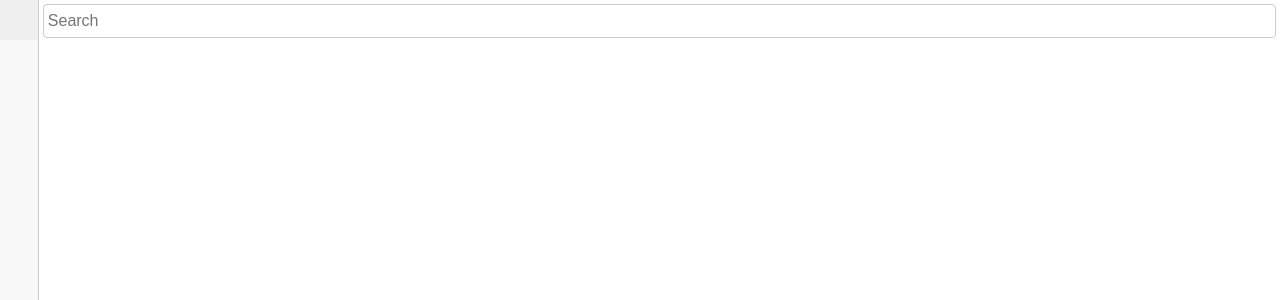
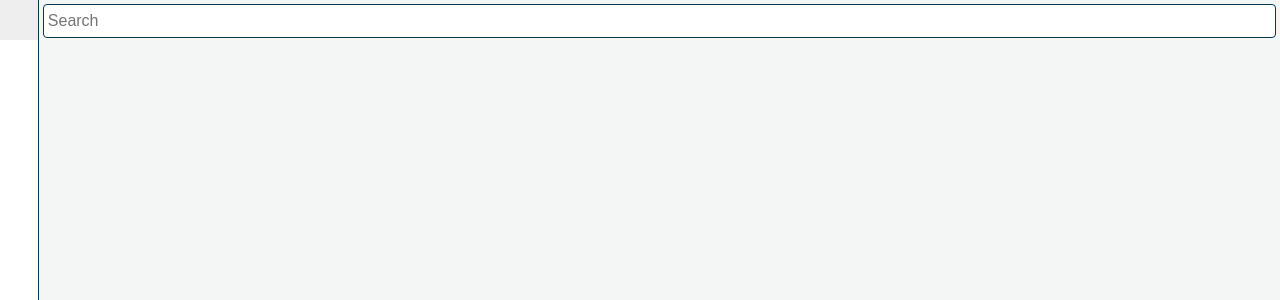
Before and after one commit to aclem43/notes, a Vue app: page / in a window 1280 px wide. Shown: the top 300 px of the page. Built offline with nearby package versions, Linux system fonts and the light colour scheme; some icons are missing.

Commit message:
Theme adjustment, Not final

```diff
--- a/src/assets/var.css
+++ b/src/assets/var.css
@@ -1,16 +1,18 @@
 html {
-    --background: #fff;
-    --background-secondary: #f8f8f8;
+    --background: #f4f5f5;
+    --background-secondary: #fff;
 
     --hover: #eee;
     --hover-secondary: #ddd;
 
-    --text: #333;
+    --text: #270c02;
     --text-secondary: #666;
 
-    --border: #ccc;
+    --border: #043a4f;
     --border-secondary: #ddd;
 
-    --primary: #007bff;
+    --primary: #12b3f3;
     --primary-hover: #0069d9;
+
+    --secondary: #cdbdfa;
 }
--- a/src/scripts/theme.ts
+++ b/src/scripts/theme.ts
@@ -2,37 +2,42 @@ import { Ref, ref } from "vue";
 
 const themes = {
     light: {
-        '--background': '#fff',
+        '--background': '#f4f5f5',
         '--background-secondary': '#f8f8f8',
 
         '--hover': '#eee',
         '--hover-secondary': '#ddd',
 
-        '--text': '#333',
+        '--text': '#270c02',
         '--text-secondary': '#666',
 
-        '--border': '#ccc',
+        '--border': '#043a4f',
         '--border-secondary': '#ddd',
 
-        '--primary': '#007bff',
+        '--primary': '#12b3f3',
         '--primary-hover': '#0069d9',
+
+        "--secondary": "#cdbdfa"
 
     },
     dark: {
-        '--background': '#333',
+        '--background': '#09021d',
         '--background-secondary': '#444',
 
         '--hover': '#555',
         '--hover-secondary': '#666',
 
-        '--text': '#fff',
-        '--text-secondary': '$666',
+        '--text': ' #fef4f0',
+        '--text-secondary': '#ddd',
 
-        '--border': '#555',
+        '--border': '#043a4f',
         '--border-secondary': '#666',
 
-        '--primary': '#007bff',
+        '--primary': '#12b3f3',
         '--primary-hover': '#0069d9',
+
+        '--secondary': '#09021d'
+
     }
 }
 
```
